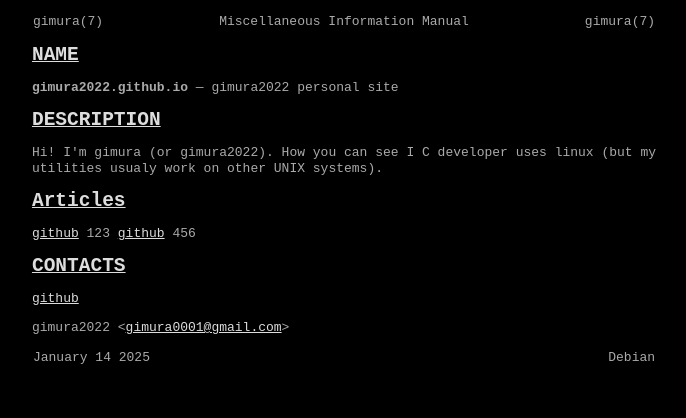
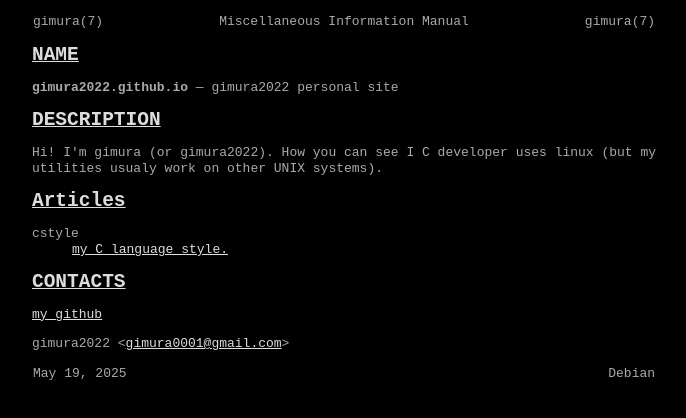
Before and after one commit to gimura2022/gimura2022.github.io, a plain HTML site: page index.html in a window 1280 px wide. Shown: the whole page, without its empty margins (296-982 px from the left). Drawn offline with Linux system fonts and the light colour scheme.

Commit message:
added new article

```diff
--- a/index.html
+++ b/index.html
@@ -26,22 +26,23 @@
     linux (but my utilities usualy work on other UNIX systems).</p>
 <section class="Ss">
 <h2 class="Ss" id="Articles"><a class="permalink" href="#Articles">Articles</a></h2>
-<p class="Pp"><a class="Lk" href="https://github.com/gimura2022">github</a> 123
-    <a class="Lk" href="https://github.com/gimura2022">github</a> 456</p>
 <dl class="Bl-tag">
+  <dt>cstyle</dt>
+  <dd><a class="Lk" href="/cstyle.html">my C language style.</a></dd>
 </dl>
 </section>
 </section>
 <section class="Sh">
 <h1 class="Sh" id="CONTACTS"><a class="permalink" href="#CONTACTS">CONTACTS</a></h1>
-<p class="Pp"><a class="Lk" href="https://github.com/gimura2022">github</a></p>
+<p class="Pp"><a class="Lk" href="https://github.com/gimura2022">my
+  github</a></p>
 <p class="Pp"><span class="An">gimura2022</span>
     &lt;<a class="Mt" href="mailto:gimura0001@gmail.com">gimura0001@gmail.com</a>&gt;</p>
 </section>
 </div>
 <table class="foot">
   <tr>
-    <td class="foot-date">January 14 2025</td>
+    <td class="foot-date">May 19, 2025</td>
     <td class="foot-os">Debian</td>
   </tr>
 </table>
```
Also changed, not shown: 3 other files.
